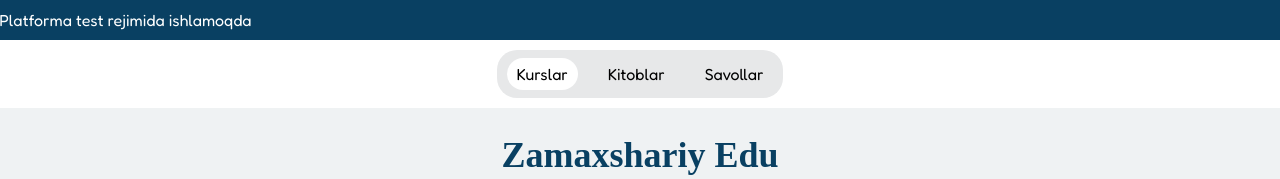
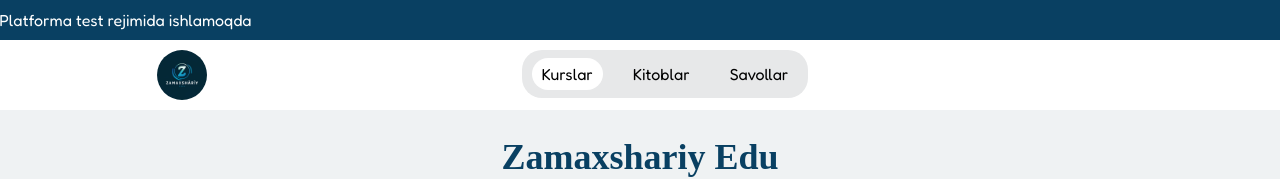
Before and after one commit to HikmatullohAbdullayev/Alifjonuz, a React (Vite) app: page / in a window 1280 px wide. Shown: the top 179 px of the page. Built offline with nearby package versions, Linux system fonts and the light colour scheme; a web font is replaced by a local one.

Commit message:
logo add

```diff
--- a/index.html
+++ b/index.html
@@ -5,8 +5,9 @@
 
     <link
       rel="shortcut icon"
-      href="/src/assets/favicon.png"
+      href="/src/assets/logo.jpeg"
       type="image/x-icon"
+      class="favicon"
     />
     <meta name="viewport" content="width=device-width, initial-scale=1.0" />
     <link rel="canonical" href="https://zamaxshariy-edu.netlify.app/" />
--- a/src/App.css
+++ b/src/App.css
@@ -96,19 +96,6 @@
   background-color: white;
   /* padding: 6px 10px;  */
 }
-/* .video-container {
-  position: relative;
-  padding-bottom: 56.25%;
-} */
-
-/* .video-container iframe {
-  position: absolute;
-  top: 0;
-  left: 0;
-  width: 100%;
-  height: 100%;
+.favicon{
+  border-radius: 50%;
 }
-.video {
-  aspect-ratio: 16 / 9;
-  width: 100%;
-} */
--- a/src/Layout/Header/Header.jsx
+++ b/src/Layout/Header/Header.jsx
@@ -1,13 +1,14 @@
-// import { Link } from "react-router-dom";
+import { Link } from "react-router-dom";
+import logo from "../../assets/logo.jpeg"
 import Nav from '../../components/Nav'
 
 function Header() {
   return (
     <header className="py-[10px] bg-white flex justify-around  ">
-      <div className="">
-        {/* <Link to="/">
-              <img src="" alt="" />logo
-              </Link> */}
+      <div className="w-[50px] rounded-[50%]">
+        <Link to="/">
+              <img src={logo} alt="logo" className="rounded-[50%]" />
+              </Link>
       </div>
 
       <Nav />
```
Also changed, not shown: src/assets/logo.jpeg (added), src/assets/logo1.jpeg (added).
